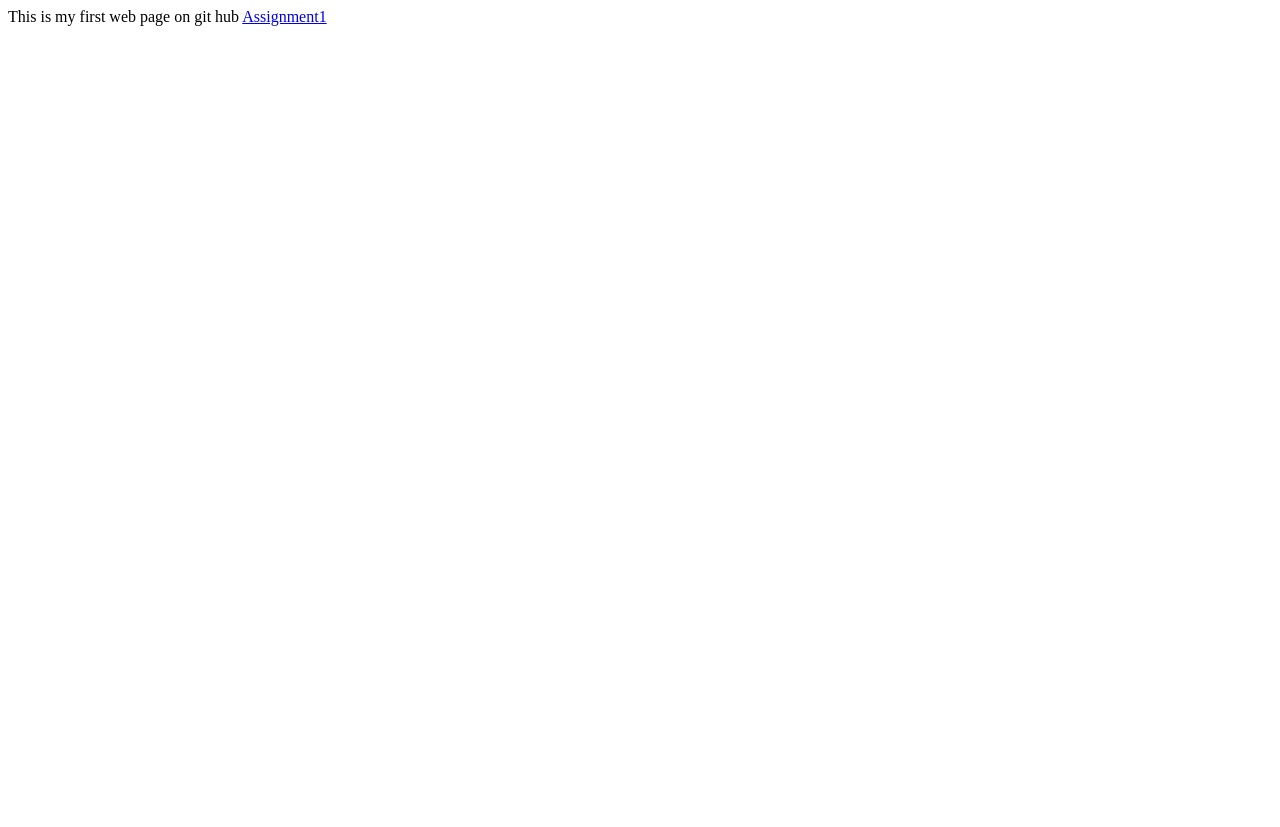
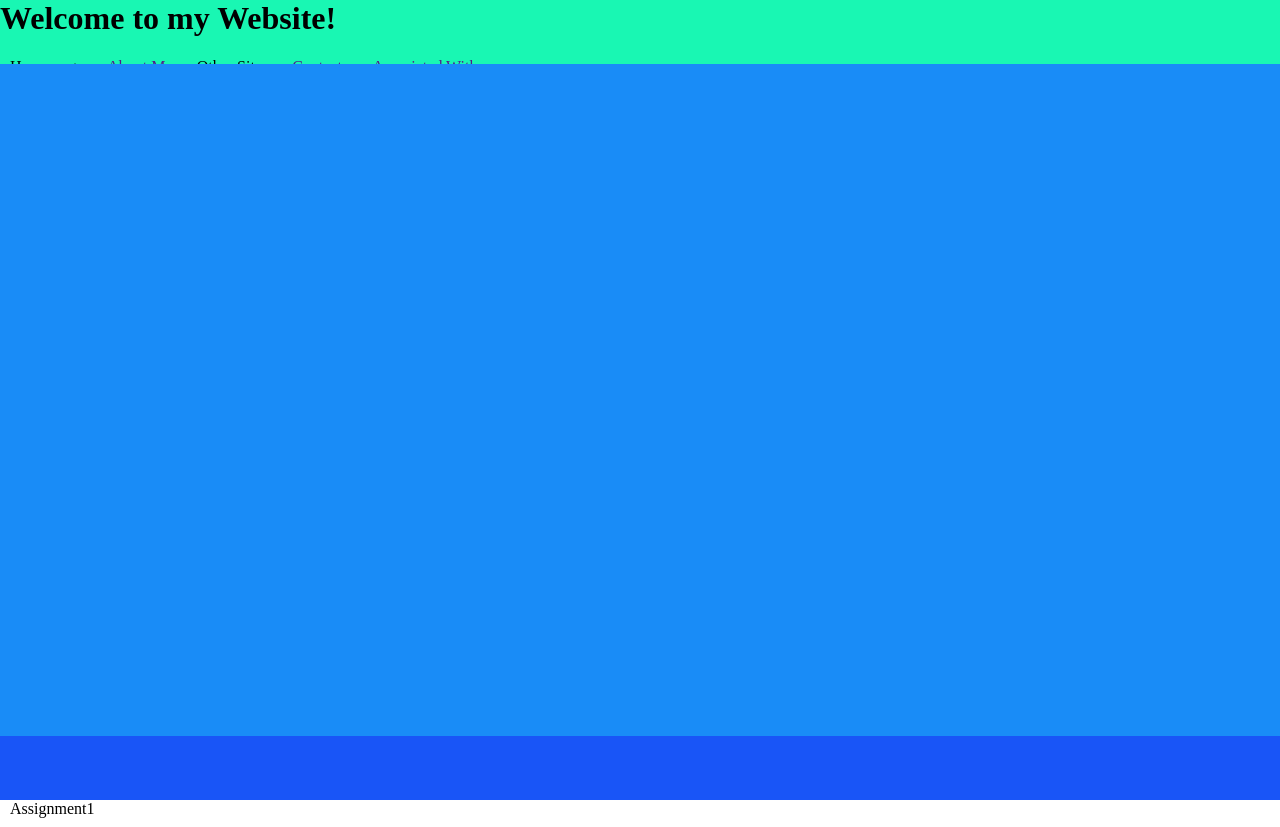
Before and after one commit to CurryMon/CurryMon.github.io, a plain HTML site: page index.html in a window 1280 px wide. Before the commit the page ends 800 px from the top, so only its background shows below. Drawn offline with Linux system fonts and the light colour scheme.

Commit message:
Added a link bar
i added a link bar at the top to make the website easier to navigate

```diff
--- a/index.html
+++ b/index.html
@@ -1,11 +1,107 @@
 <html>
+
+<head>
+
+</head>
+
+<style>
+
+html,body{
+width: 100%;
+padding:0;
+margin:0;
+}
+
+
+.header{
+position: relative;
+width: 100%;
+height: 8%;
+background-color: #19F7B3;
+}
+
+.headerlinks{
+position: absolute;
+width: 100%;
+height: 10%
+}
+
+.content{
+position: relative;
+width: 100%;
+height: 84%;
+background: #198CF7;
+}
+
+
+.footer{
+position: relative;
+width: 100%;
+height: 8%;
+background-color: #1955F7;
+}
+
+
+
+a:link{
+padding: 10px;
+text-decoration: none;
+color: black
+}
+
+a:link{
+padding: 10px;
+text-decoration: none;
+}
+
+
+
+
+
+
+
+</style>
+
+
 
 
 <body>
 
+<div class="header">
+
+<h1> Welcome to my Website!</h1>
+
+<div class="headerlinks">
 
 
-This is my first web page on git hub
+<form>
+<tr>
+<td> <a href="#"> Home page  </a> </td>
+<td> <a href="">  About Me   </a> </td>
+<td> <a href="Othersites.html"> Other Sites   </a> </td>
+<td> <a href=""> Contacts  </a> </td>
+<td> <a href="">  Associated With  </a> </td>
+</tr>
+</form>
+
+</div>
+</div>
+
+<div class="content">
+
+
+
+</div>
+
+
+
+<div class="footer">
+
+
+
+</div>
+
+
 
 <a href="assignment1.html"> Assignment1 </a>
 
```
Also changed, not shown: Othersites.html (added, +18 -0 lines), Pizzawebsite.html (added, +73 -0 lines).
